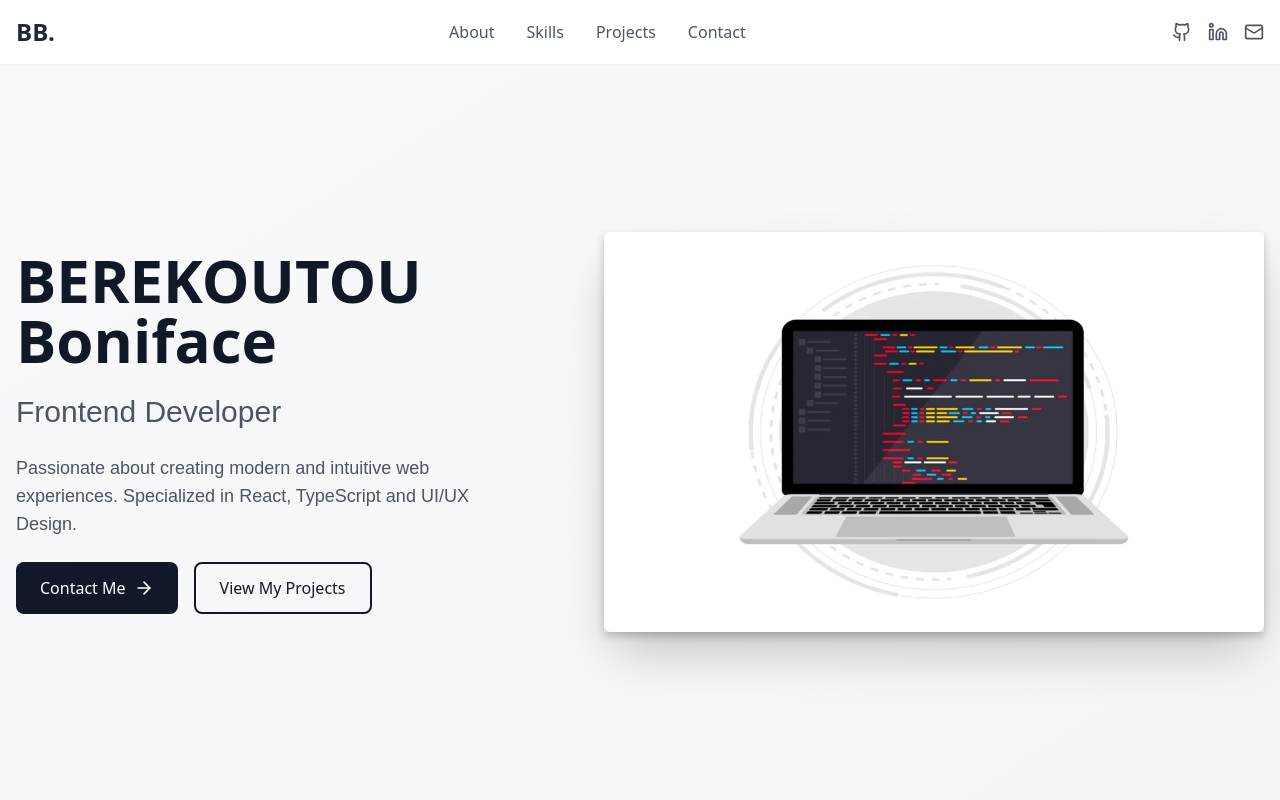
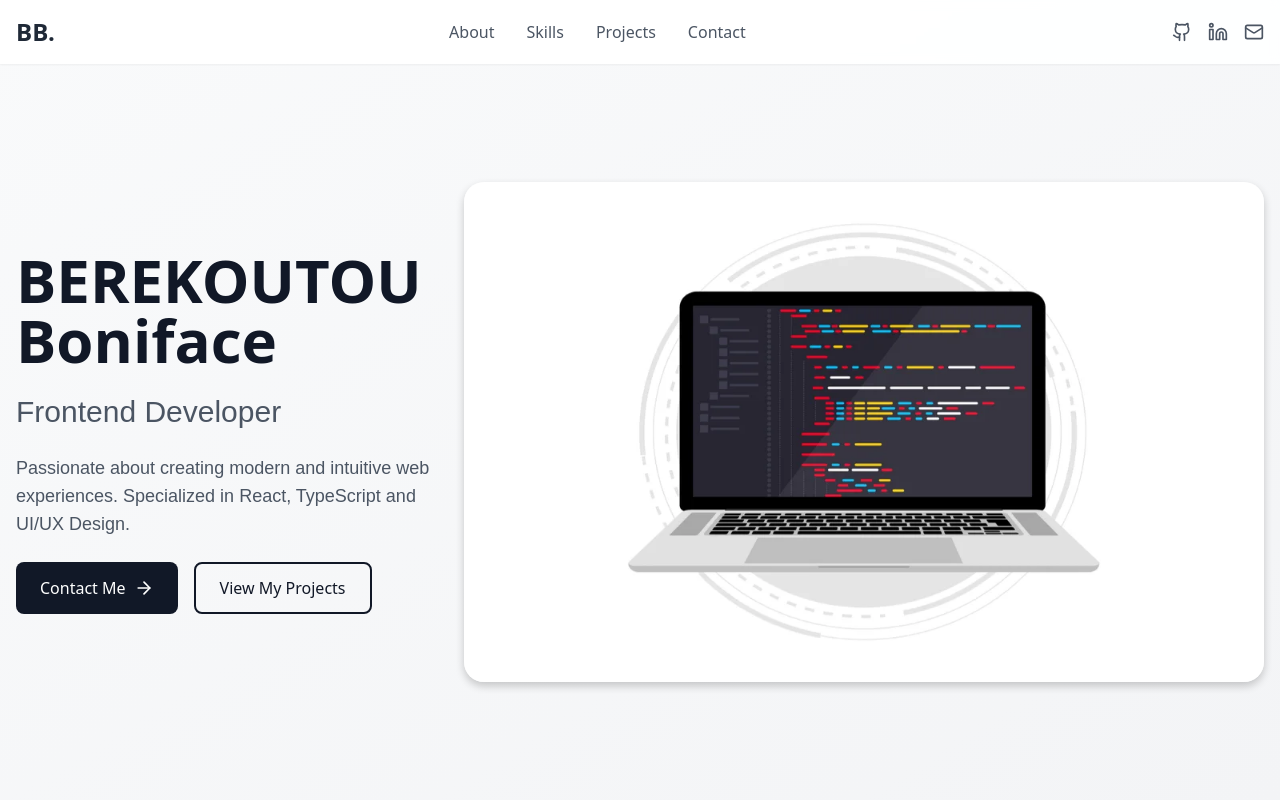
Before and after one commit to BEREKOUTOU/portefeuille, a React (Vite) app: page / in a window 1280 px wide. Shown: the top 800 px of the page. Built offline with nearby package versions, Linux system fonts and the light colour scheme; a web font is replaced by a local one.

Commit message:
modified:   src/components/Hero.tsx

```diff
--- a/src/components/Hero.tsx
+++ b/src/components/Hero.tsx
@@ -44,9 +44,18 @@ const Hero = () => {
             style={{
               perspective: '1000px',
               position: 'relative',
-              width: '700px',
-              height: '400px',
-              overflow: 'visible',
+              width: '100%',
+              maxWidth: '800px',
+              margin: '0 auto',
+              display: 'flex',
+              justifyContent: 'center',
+              alignItems: 'center',
+              backgroundColor: 'transparent',
+              borderRadius: '20px',
+              boxShadow: '0 4px 8px 0 rgba(0,0,0,0.2)',
+              height: '500px',
+              overflow: 'hidden',
+
              transformStyle: 'preserve-3d',
             }}
           >
```
